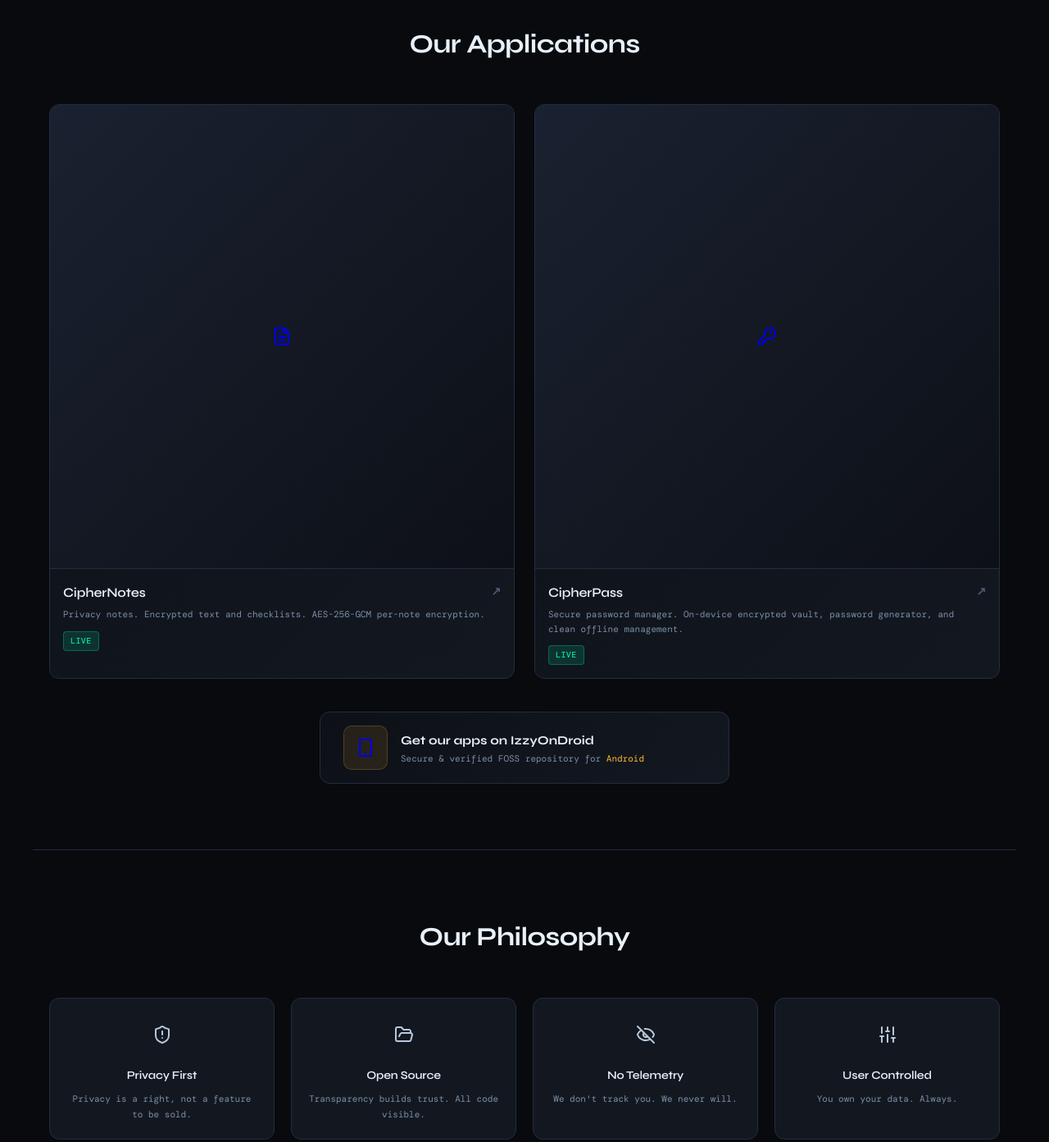
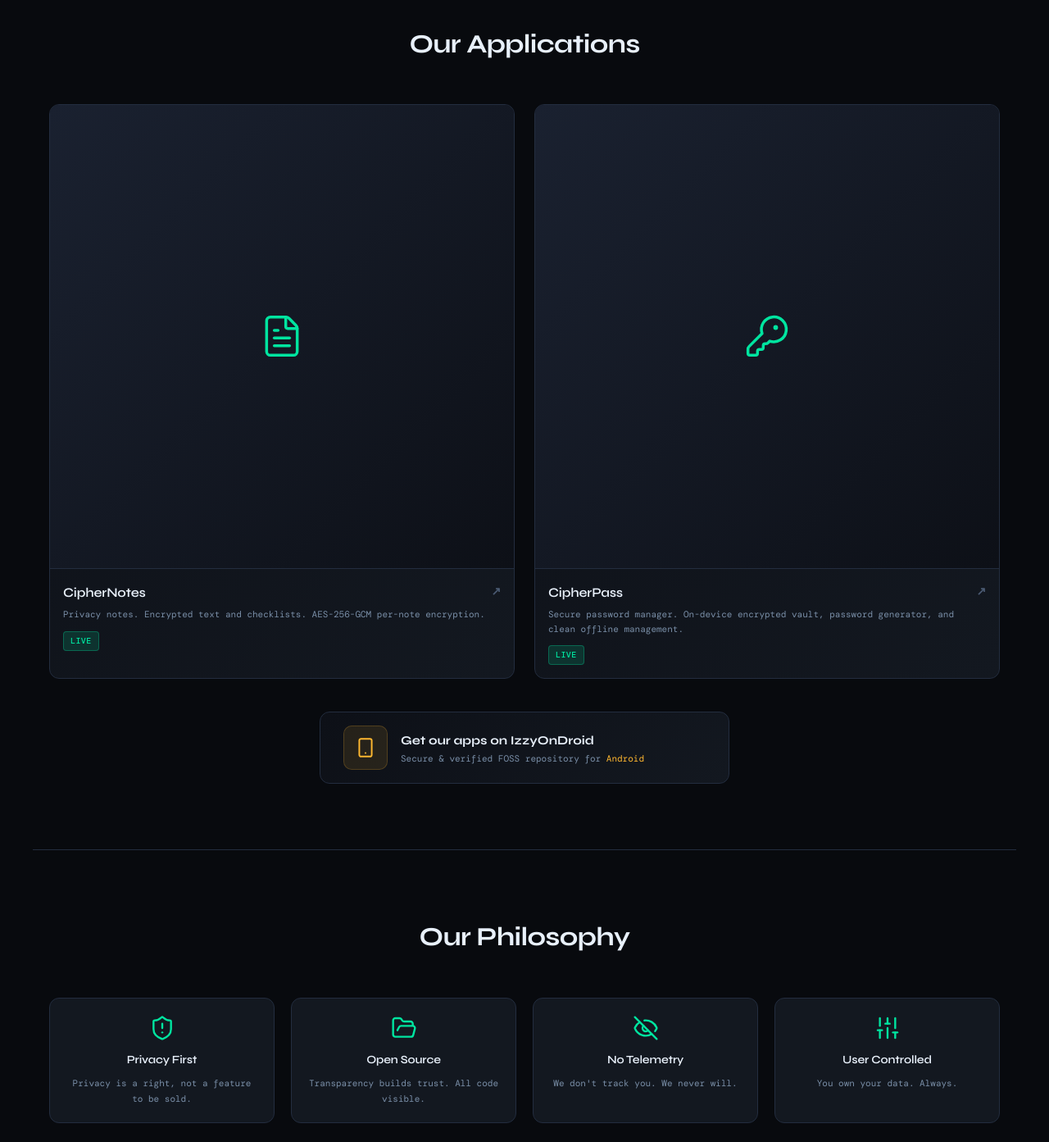
Before and after one commit to CipherApps/cipherapps.github.io, a plain HTML site: page index.html in a window 1280 px wide. Shown: the part 1220-2613 px from the top of the page at 82% size. Drawn offline with nearby package versions, Linux system fonts and the light colour scheme; a web font is replaced by a local one.

Commit message:
Refactor CSS styles for improved structure

```diff
--- a/style.css
+++ b/style.css
@@ -65,8 +65,14 @@
     display: flex;
     align-items: center;
     justify-content: center;
-            font-size: 18px;
+    color: #00E5A0;
     flex-shrink: 0;
+}
+
+.logo-icon svg {
+    width: 18px;
+    height: 18px;
+    stroke-width: 2.2px;
 }
 
 .logo-text {
@@ -262,8 +268,14 @@
     display: flex;
     align-items: center;
     justify-content: center;
-            font-size: 24px;
+    color: #00E5A0;
     margin-bottom: 16px;
+}
+
+.feature-icon svg {
+    width: 24px;
+    height: 24px;
+    stroke-width: 1.8px;
 }
 
 .feature-name {
@@ -322,9 +334,20 @@
     display: flex;
     align-items: center;
     justify-content: center;
-            font-size: 64px;
+    color: #00E5A0;
     background: linear-gradient(135deg, #1A2130, #0D1017);
     border-bottom: 0.5px solid #232D3F;
+    transition: color 0.2s;
+}
+
+.app-icon-big svg {
+    width: 56px;
+    height: 56px;
+    stroke-width: 1.5px;
+}
+
+.app-card:not(.disabled):hover .app-icon-big {
+    color: #E8F0FA;
 }
 
 .app-info {
@@ -410,7 +433,7 @@
 }
 
 .izzy-logo {
-            font-size: 32px;
+    color: #FFB830;
     background: rgba(255, 184, 48, 0.1);
     width: 54px;
     height: 54px;
@@ -419,6 +442,13 @@
     justify-content: center;
     border-radius: 10px;
     border: 0.5px solid rgba(255, 184, 48, 0.2);
+    flex-shrink: 0;
+}
+
+.izzy-logo svg {
+    width: 26px;
+    height: 26px;
+    stroke-width: 1.8px;
 }
 
 .izzy-text-content {
@@ -463,8 +493,17 @@
 }
 
 .value-emoji {
-            font-size: 32px;
+    display: flex;
+    justify-content: center;
+    align-items: center;
+    color: #00E5A0;
     margin-bottom: 12px;
+}
+
+.value-emoji svg {
+    width: 32px;
+    height: 32px;
+    stroke-width: 1.8px;
 }
 
 .value-title {
```
Lines whose indentation alone changed are shown as unchanged.
